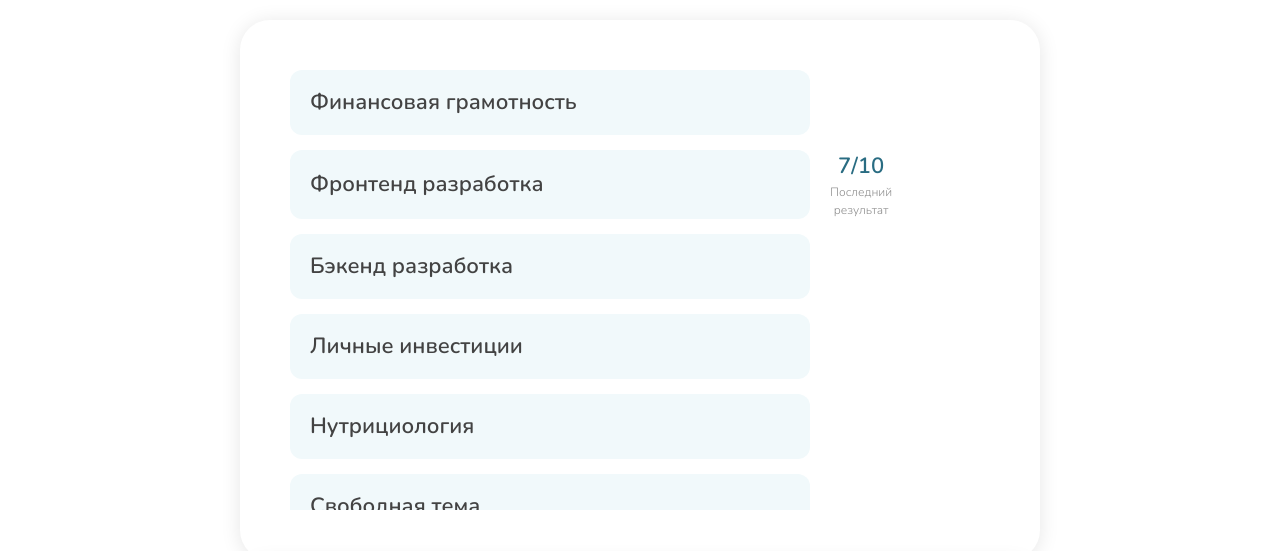
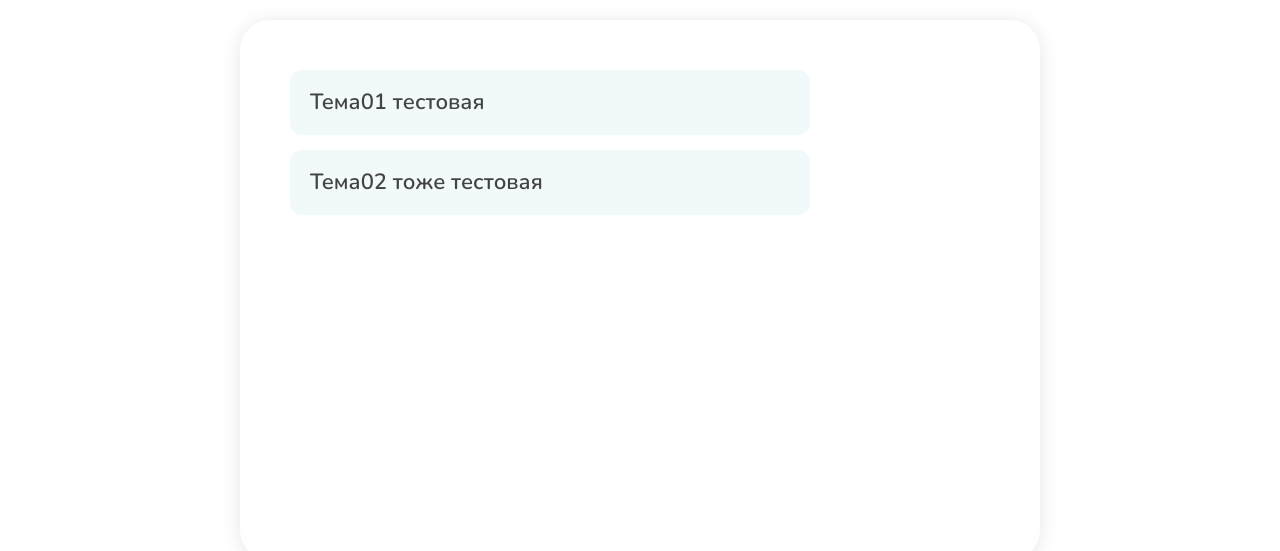
Before and after one commit to galynana/quiz_app, a plain HTML site: page index.html in a window 1280 px wide. Shown: the part 233-784 px from the top of the page. Drawn offline with Linux system fonts and the light colour scheme.

Commit message:
nextStep

```diff
--- a/index.html
+++ b/index.html
@@ -7,6 +7,7 @@
     <title>Quiz Time - Выберите Quiz </title>
     <link rel="stylesheet" href="css/reset.css">
     <link rel="stylesheet" href="css/style.css">
+    <script src="js/script.js" defer></script>
 </head>
 <body>
     <header class="header">
@@ -64,6 +65,7 @@
                 </li>
             </ul>
         </div>
+        <!----
         <div class="main__box main__box_question">
             <form class="main__form-question" data-count="1/10">
                 <fieldset>
@@ -120,6 +122,7 @@
             </div>
             <button class="main__btn result__return">К списку квизов</button>
         </div>
+    -->
     </main>
 </body>
 </html>
--- /dev/null
+++ b/js/script.js
@@ -0,0 +1,222 @@
+"use strict"
+
+
+const main = document.querySelector('.main');
+const selection = document.querySelector('.selection');
+const title = document.querySelector('.main__title');
+
+const getData = () => {
+    const dataBase = [
+        {
+            id: '01',
+            theme: 'Тема01 тестовая',
+            result: [
+                [40, 'Есть задатки, нужно зазвиваться'],
+                [80, 'Очень хорошо, но есть пробелы'],
+                [100, 'Отличный результат'],
+            ],
+            list: [
+                {
+                    type: 'checkbox',
+                    question: 'Вопрос 1',
+                    answer: ['правильный1', 'правильный2','неправильный', 'неправильный'],
+                    correct: 2,
+                },
+                {
+                    type: 'radio',
+                    question: 'Вопрос 2',
+                    answer: ['правильный1', 'неправильный','неправильный', 'неправильный']
+                },
+                {
+                    type: 'checkbox',
+                    question: 'Вопрос 3',
+                    answer: ['правильный1', 'правильный2','неправильный', 'неправильный'],
+                    correct: 2,
+                },
+                {
+                    type: 'checkbox',
+                    question: 'Вопрос 4',
+                    answer: ['правильный1', 'правильный2','неправильный', 'неправильный'],
+                    correct: 2,
+                },
+                {
+                    type: 'radio',
+                    question: 'Вопрос 5',
+                    answer: ['правильный1', 'неправильный','неправильный', 'неправильный']
+                },
+                {
+                    type: 'checkbox',
+                    question: 'Вопрос 6',
+                    answer: ['правильный', 'неправильный','неправильный', 'неправильный'],
+                    correct: 1,
+                },
+                {
+                    type: 'radio',
+                    question: 'Вопрос 7',
+                    answer: ['правильный1', 'неправильный','неправильный', 'неправильный']
+                },
+                {
+                    type: 'checkbox',
+                    question: 'Вопрос 8',
+                    answer: ['правильный1', 'правильный2','правильный3', 'неправильный'],
+                    correct: 3,
+                },
+                {
+                    type: 'checkbox',
+                    question: 'Вопрос 9',
+                    answer: ['правильный1', 'правильный2','неправильный', 'неправильный'],
+                    correct: 2,
+                },
+            ]
+        },
+        {
+            id: '02',
+            theme: 'Тема02 тоже тестовая',
+            result: [
+                [30, 'Есть задатки, нужно зазвиваться'],
+                [60, 'Очень хорошо, но есть пробелы'],
+                [100, 'Отличный результат'],
+            ],
+            list: [
+                {
+                    type: 'radio',
+                    question: 'Вопрос',
+                    answer: ['правильный1', 'неправильный','неправильный', 'неправильный'],
+                },
+                {
+                    type: 'radio',
+                    question: 'Вопрос',
+                    answer: ['правильный1', 'неправильный','неправильный', 'неправильный']
+                },
+                {
+                    type: 'checkbox',
+                    question: 'Вопрос',
+                    answer: ['правильный1', 'правильный2','неправильный', 'неправильный'],
+                    correct: 2,
+                },
+                {
+                    type: 'radio',
+                    question: 'Вопрос',
+                    answer: ['правильный1', 'неправильный','неправильный', 'неправильный']
+                },
+                {
+                    type: 'checkbox',
+                    question: 'Вопрос',
+                    answer: ['правильный', 'неправильный','неправильный', 'неправильный'],
+                    correct: 1,
+                },
+                {
+                    type: 'radio',
+                    question: 'Вопрос',
+                    answer: ['правильный1', 'неправильный','неправильный', 'неправильный']
+                },
+                {
+                    type: 'checkbox',
+                    question: 'Вопрос',
+                    answer: ['правильный1', 'правильный2','правильный3', 'неправильный'],
+                    correct: 3,
+                },
+                {
+                    type: 'checkbox',
+                    question: 'Вопрос',
+                    answer: ['правильный1', 'правильный2','неправильный', 'неправильный'],
+                    correct: 2,
+                },
+            ]
+        }
+    ];
+    return dataBase;
+};
+
+const hideElem = (elem) => {
+    let opacity = getComputedStyle(elem).getPropertyValue('opacity');
+
+    const animation = () => {
+        opacity -=  0.05;
+        elem.style.opacity = opacity;
+
+        if (opacity > 0) {
+            requestAnimationFrame(animation);
+        }else {
+            elem.style.display = 'none';
+        }
+    };
+    requestAnimationFrame(animation);
+};
+
+const renderTheme = (themes) => {
+   const list = document.querySelector('.selection__list');
+   list.textContent = '';
+
+   const buttons = [];
+
+   for (let i = 0; i < themes.length; i += 1) {
+    const li = document.createElement('li');
+    li.className = 'selection__item';
+
+    const button = document.createElement('button');
+    button.className = 'selection__theme';
+    button.dataset.id = themes[i].id;
+    button.textContent = themes[i].theme;
+
+
+    li.append(button);
+    list.append(li);
+
+    buttons.push(button);
+
+   }
+   return buttons;
+};
+
+const renderQuiz = (quiz) => {
+    hideElem(title);
+    hideElem(selection);
+
+    const questionBox = document.createElement('div');
+    questionBox.className = 'main__box main__box_question';
+
+    main.append(questionBox);
+
+    let questionCount = 0;
+    const showQuestion = () => {
+        const data = quiz.list[questionCount];
+        questionCount += 1;
+
+        questionBox.textContent = '';
+        const form = document.createElement('form');
+        form.className = 'main__form-question';
+        form.dataset.count = `${questionCount}/${quiz.list.length}`;
+
+
+        const fieldSet = document.createElement('fieldset');
+        const legend = document.createElement('legend');
+        legend.className = 'main__subtitle';
+        legend.textContent = data.question;
+
+        fieldSet.append(legend);
+        form.append(fieldSet);
+
+        questionBox.append(form);
+    };
+    showQuestion();
+};
+
+const addClick = (buttons, data) => {
+    buttons.forEach(btn => {
+        btn.addEventListener('click', () => {
+           const quiz = data.find(item => item.id === btn.dataset.id);
+           renderQuiz(quiz);
+        });
+    });
+};
+
+const initQuiz = () => {
+    const data = getData();
+
+    const buttons = renderTheme(data);
+
+    addClick(buttons, data);
+};
+
+initQuiz();
```
